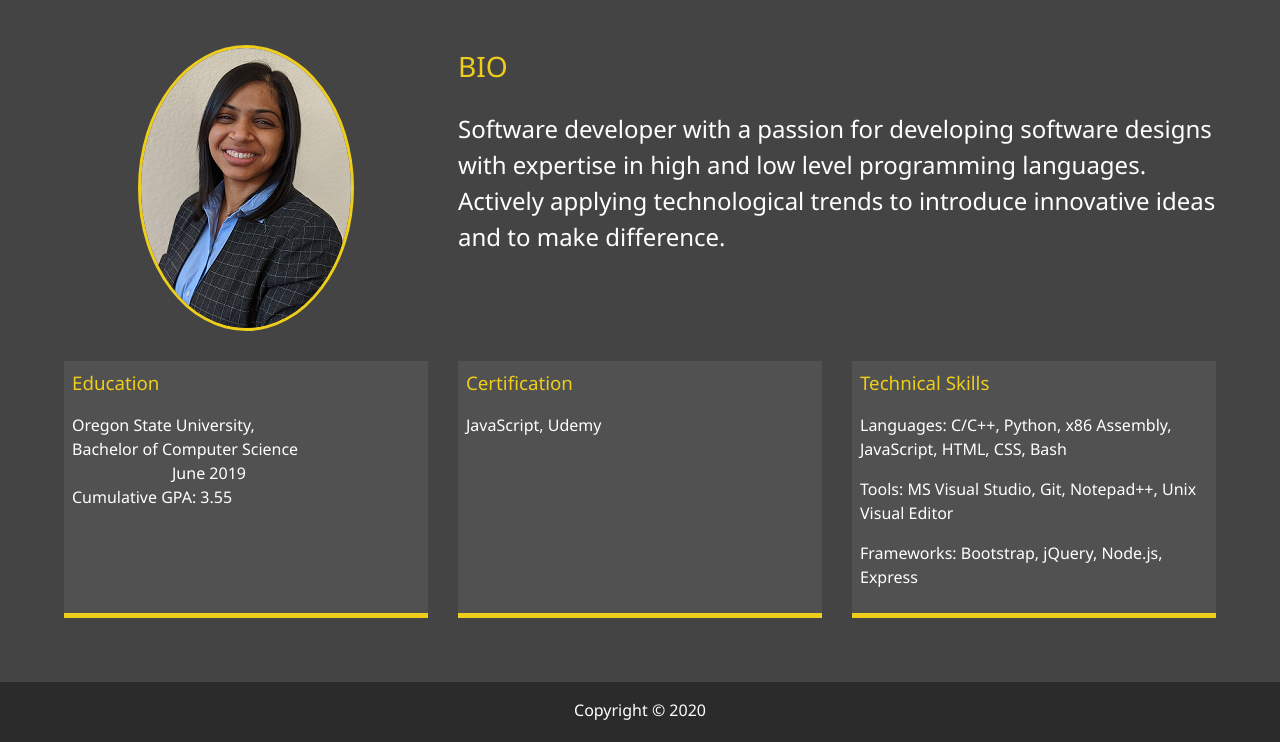
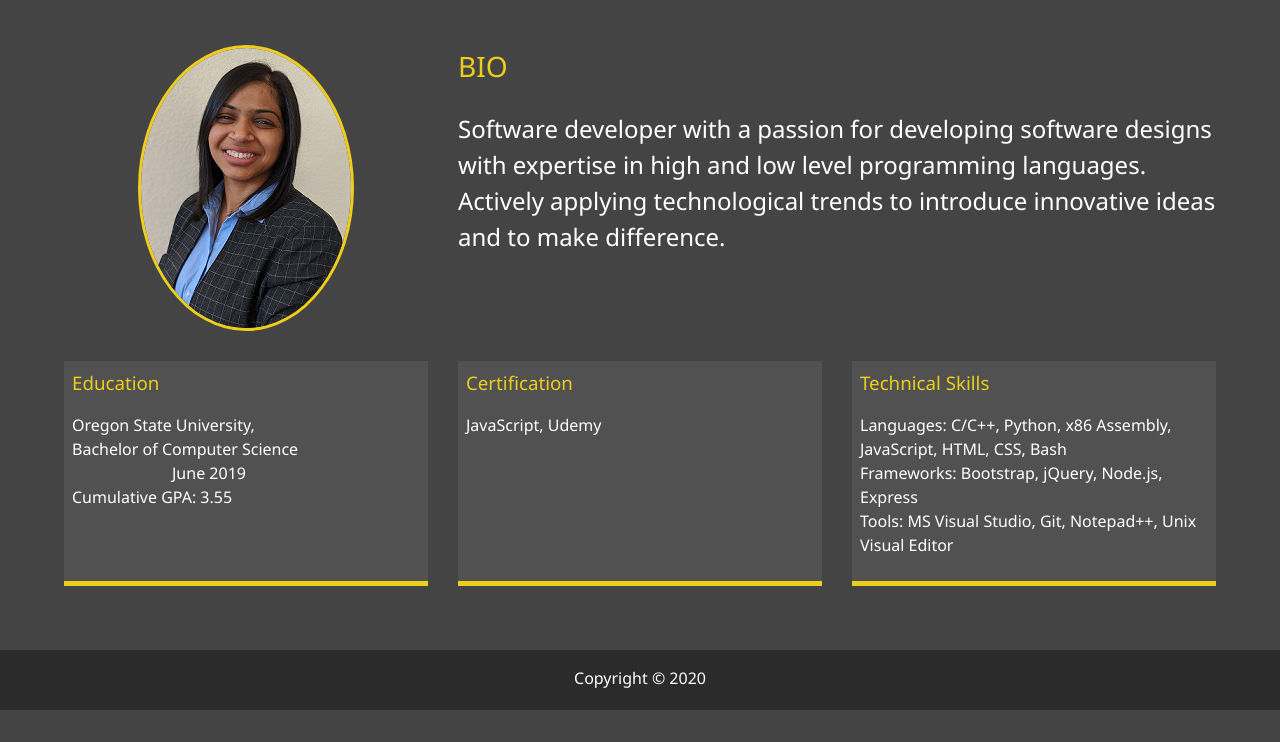
Before and after one commit to anmistry/Portfolio, a website: page dist1/about.html in a window 1280 px wide. Shown: the part 253-995 px from the top of the page. After the commit the page ends 963 px from the top, so only its background shows below. Drawn offline with Linux system fonts and the light colour scheme.

Commit message:
Update about.html

```diff
--- a/dist1/about.html
+++ b/dist1/about.html
@@ -78,9 +78,9 @@
 
         <div class="info technical-skills">
             <h3 style="color: #eece1a;">Technical Skills</h3>
-            <p>Languages: C/C++, Python, x86 Assembly, JavaScript, HTML, CSS, Bash</p>
-            <p>Tools: MS Visual Studio, Git, Notepad++, Unix Visual Editor </p>
-            <p>Frameworks: Bootstrap, jQuery, Node.js, Express</p>
+            <p>Languages:  C/C++, Python, x86 Assembly, JavaScript, HTML, CSS, Bash<br>
+               Frameworks: Bootstrap, jQuery, Node.js, Express<br>
+               Tools:      MS Visual Studio, Git, Notepad++, Unix Visual Editor</p>
         </div>
     </div>
 
```
